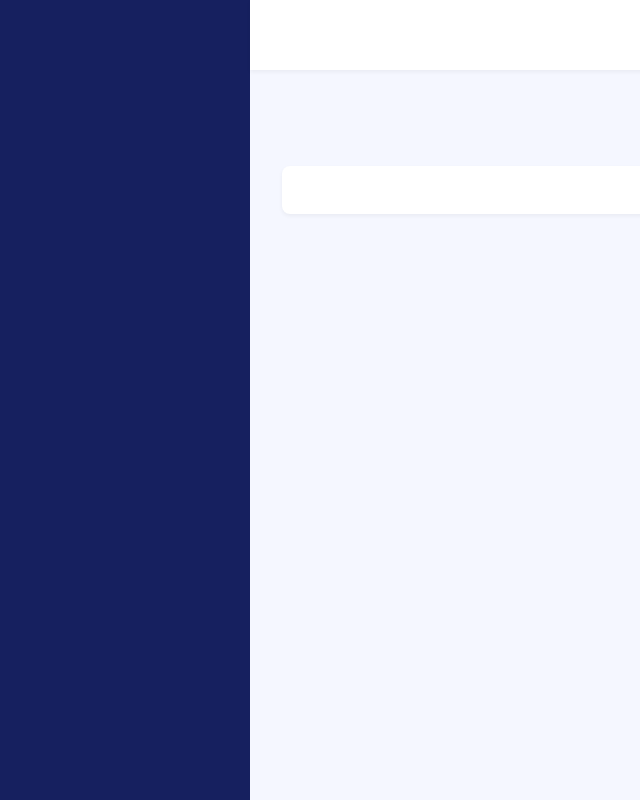
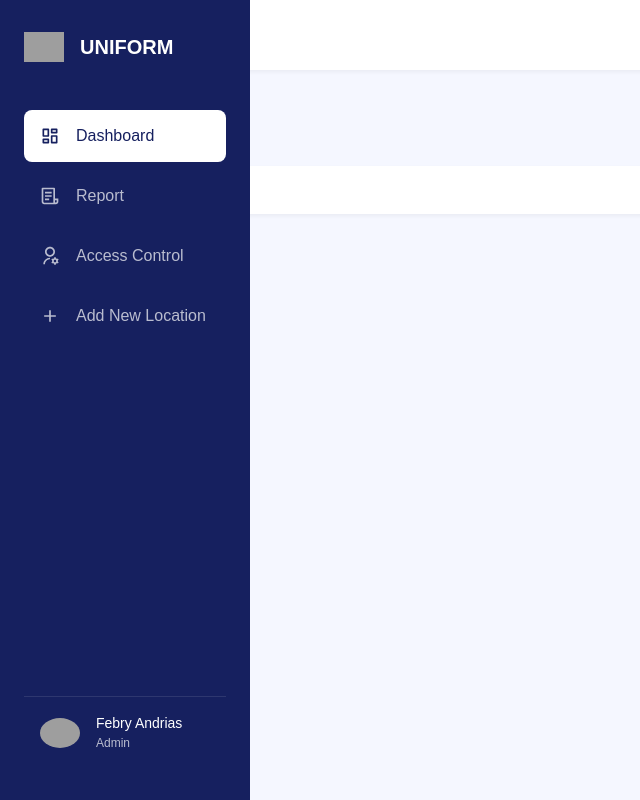
Before and after one commit to AbdurrahmanFaris-Rizqullah/Uniform-Detection-Campus, a Next.js app: page /dashboard in a window 1280 px wide. Shown: the whole page, without its empty margins (0-640 px from the left). Built offline with nearby package versions, Linux system fonts and the light colour scheme; grey boxes are pictures that could not be loaded.

Commit message:
feat(sidebar): add sidebar dashboard

```diff
--- /dev/null
+++ b/app/components/layouts/Sidebar/index.js
@@ -0,0 +1,64 @@
+'use client';
+
+import Link from 'next/link';
+import Image from 'next/image';
+import { usePathname } from 'next/navigation';
+import { RiDashboardLine, RiFileList3Line, RiUserSettingsLine, RiAddLine } from 'react-icons/ri';
+import styles from './sidebar.module.css';
+
+const menuItems = [
+  { icon: RiDashboardLine, label: 'Dashboard', path: '/dashboard' },
+  { icon: RiFileList3Line, label: 'Report', path: '/report' },
+  { icon: RiUserSettingsLine, label: 'Access Control', path: '/access' },
+  { icon: RiAddLine, label: 'Add New Location', path: '/location/new' },
+];
+
+export default function Sidebar() {
+  const pathname = usePathname();
+
+  return (
+    <aside className={styles.sidebar}>
+      <div className={styles.logo}>
+        <Image
+          src="/img/logo.svg"
+          alt="Uniform Detection"
+          width={40}
+          height={40}
+        />
+        <span>UNIFORM</span>
+      </div>
+
+      <nav className={styles.nav}>
+        {menuItems.map((item) => {
+          const Icon = item.icon;
+          const isActive = pathname === item.path;
+
+          return (
+            <Link
+              key={item.path}
+              href={item.path}
+              className={`${styles.navItem} ${isActive ? styles.active : ''}`}
+            >
+              <Icon size={20} />
+              <span>{item.label}</span>
+            </Link>
+          );
+        })}
+      </nav>
+
+      <div className={styles.profile}>
+        <Image
+          src="/img/avatar.jpg"
+          alt="User Avatar"
+          width={40}
+          height={40}
+          className={styles.avatar}
+        />
+        <div className={styles.profileInfo}>
+          <span className={styles.name}>Febry Andrias</span>
+          <span className={styles.role}>Admin</span>
+        </div>
+      </div>
+    </aside>
+  );
+}
--- /dev/null
+++ b/app/components/layouts/Sidebar/sidebar.module.css
@@ -0,0 +1,78 @@
+.sidebar {
+  width: 250px;
+  height: 100vh;
+  background-color: #16205F;
+  padding: 2rem 1.5rem;
+  display: flex;
+  flex-direction: column;
+  position: fixed;
+}
+
+.logo {
+  display: flex;
+  align-items: center;
+  gap: 1rem;
+  margin-bottom: 3rem;
+}
+
+.logo span {
+  color: white;
+  font-size: 1.25rem;
+  font-weight: 600;
+}
+
+.nav {
+  display: flex;
+  flex-direction: column;
+  gap: 0.5rem;
+  flex: 1;
+}
+
+.navItem {
+  display: flex;
+  align-items: center;
+  gap: 1rem;
+  padding: 0.875rem 1rem;
+  color: rgba(255, 255, 255, 0.7);
+  text-decoration: none;
+  border-radius: 8px;
+  transition: all 0.3s ease;
+}
+
+.navItem:hover {
+  background-color: rgba(255, 255, 255, 0.1);
+  color: white;
+}
+
+.navItem.active {
+  background-color: white;
+  color: #16205F;
+}
+
+.profile {
+  display: flex;
+  align-items: center;
+  gap: 1rem;
+  padding: 1rem;
+  border-top: 1px solid rgba(255, 255, 255, 0.1);
+}
+
+.avatar {
+  border-radius: 50%;
+}
+
+.profileInfo {
+  display: flex;
+  flex-direction: column;
+}
+
+.name {
+  color: white;
+  font-size: 0.875rem;
+  font-weight: 500;
+}
+
+.role {
+  color: rgba(255, 255, 255, 0.7);
+  font-size: 0.75rem;
+}
--- a/app/dashboard/page.js
+++ b/app/dashboard/page.js
@@ -1,15 +1,12 @@
 'use client';
 
-import { useState } from 'react';
+import Sidebar from '../components/layouts/Sidebar';
 import styles from './dashboard.module.css';
 
 export default function DashboardPage() {
   return (
     <div className={styles.container}>
-      <aside className={styles.sidebar}>
-        {/* Sidebar content */}
-      </aside>
-
+      <Sidebar />
       <main className={styles.main}>
         <header className={styles.header}>
           {/* Header content */}
```
